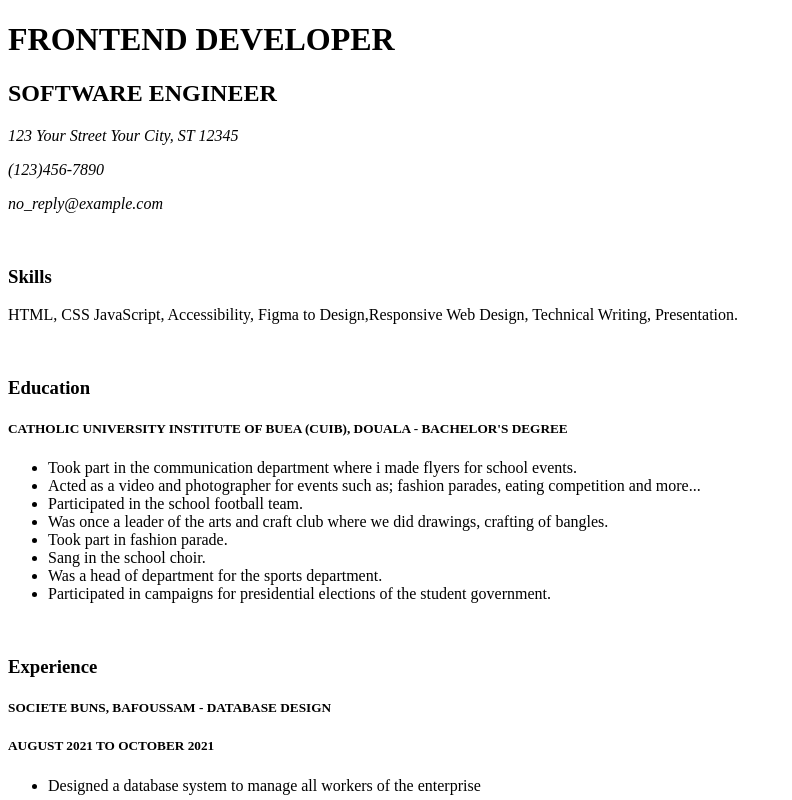
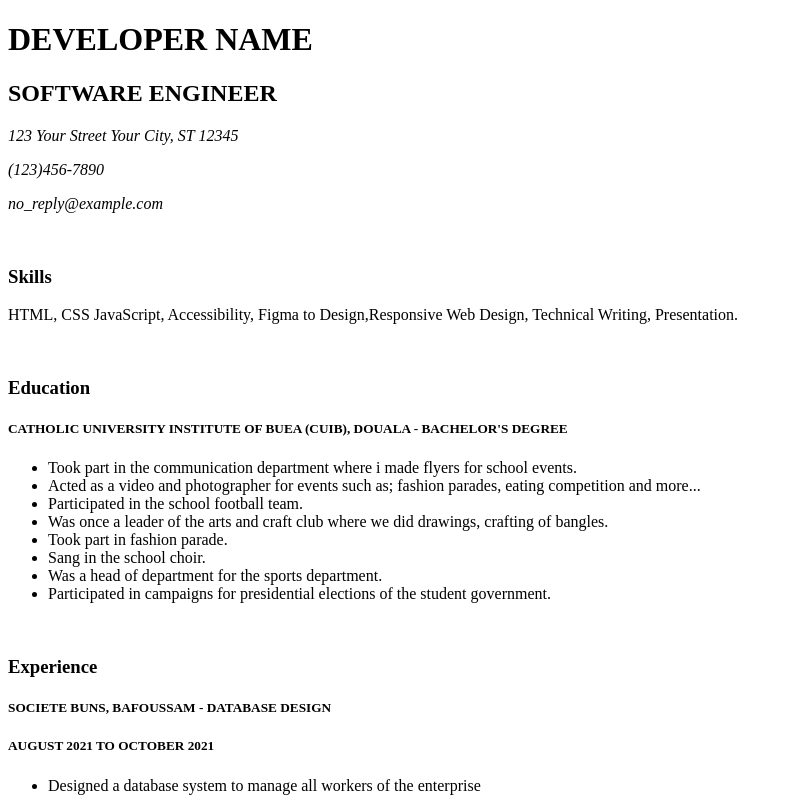
Before and after one commit to Gana-Emad/roadmap.sh-outcomes, a plain HTML site: page single-page-cv/index.html in a window 1280 px wide. Shown: the top 800 px of the page, without its empty margins (0-792 px from the left). Drawn offline with Linux system fonts and the light colour scheme.

Commit message:
my first commit

```diff
--- a/single-page-cv/index.html
+++ b/single-page-cv/index.html
@@ -9,7 +9,7 @@
 
 <body>
     <header>
-        <h1>FRONTEND DEVELOPER</h1>
+        <h1>DEVELOPER NAME</h1>
         <h2>SOFTWARE ENGINEER</h2>
         <div class="contact-info">
             <address>
```
